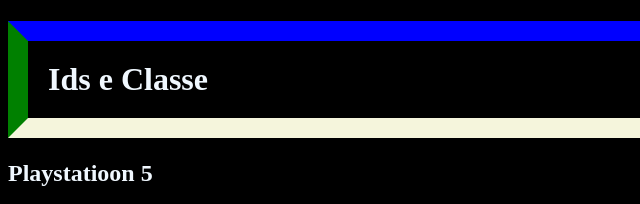
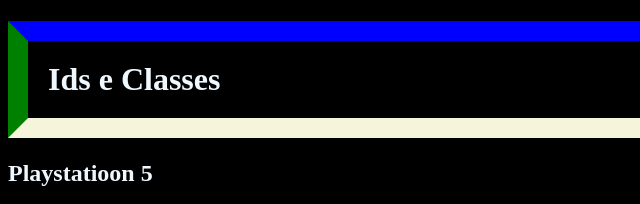
Before and after one commit to VictorAndreos/Aula-11-Css-ides-e-clas, a plain HTML site: page index.html in a window 1280 px wide. Shown: the top 204 px of the page, 0-640 px from the left. Drawn offline with Linux system fonts and the light colour scheme.

Commit message:
alteração no texto e title

```diff
--- a/index.html
+++ b/index.html
@@ -4,12 +4,12 @@
     <meta charset="UTF-8">
     <meta http-equiv="X-UA-Compatible" content="IE=edge">
     <meta name="viewport" content="width=device-width, initial-scale=1.0">
-    <title>Ids e Classe</title>
+    <title>Ids e Classes</title>
     <link rel="stylesheet" href="style.css">
 </head>
 <body>
 
-    <h1>Ids e Classe</h1>
+    <h1>Ids e Classes</h1>
 
     <h2>Playstatioon 5</h2>
 
```
